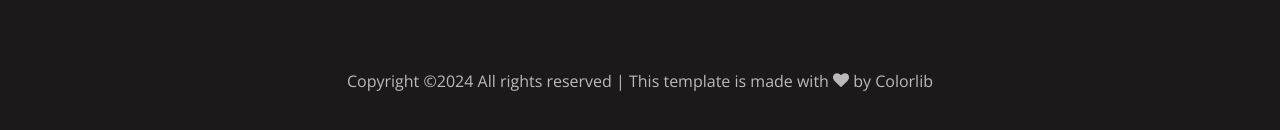
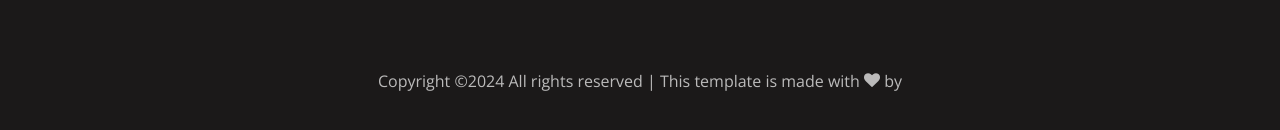
Before and after one commit to vonerikbarren/MountMoriahBaptistChurch_Brockton, a plain HTML site: page index.html in a window 1280 px wide. Shown: the part 11524-11654 px from the top of the page. Drawn offline with nearby package versions, Linux system fonts and the light colour scheme; some packages are replaced by stand-ins of ours; no server answers; files whose address does not match are found by name.

Commit message:
adding changes to tree

```diff
--- a/index.html
+++ b/index.html
@@ -971,8 +971,8 @@
           <div class="col-md-12 text-center">
 
             <p><!-- Link back to Colorlib can't be removed. Template is licensed under CC BY 3.0. -->
-  Copyright &copy;<script>document.write(new Date().getFullYear());</script> All rights reserved | This template is made with <i class="icon-heart color-danger" aria-hidden="true"></i> by <a href="https://colorlib.com" target="_blank">Colorlib</a>
-  <!-- Link back to Colorlib can't be removed. Template is licensed under CC BY 3.0. --></p>
+  Copyright &copy;<script>document.write(new Date().getFullYear());</script> All rights reserved | This template is made with <i class="icon-heart color-danger" aria-hidden="true"></i> by <a href="https://colorlib.com" target="_blank"></a>
+  </p>
           </div>
         </div>
       </div>
```
